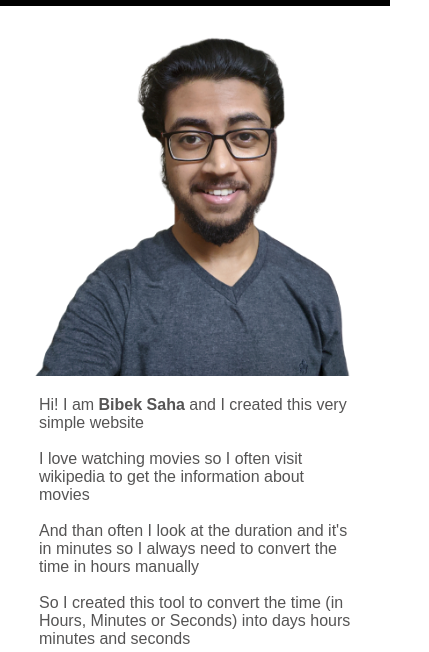
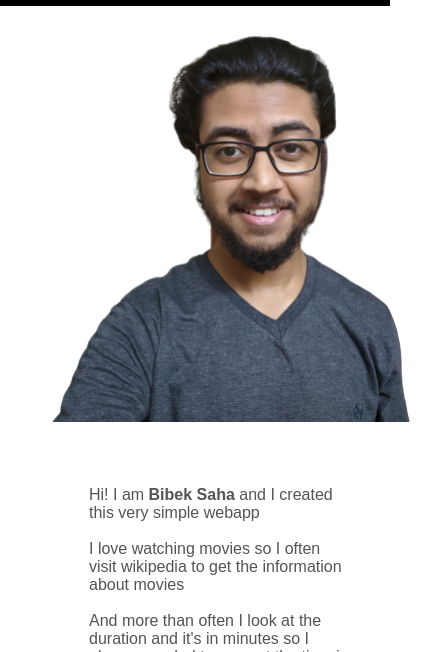
Before and after one commit to BibekSaha/convert-time, a React app: page /about in a window 390 px wide. Shown: the part 58-710 px from the top of the page, 429 px wide, since content can reach past the window. Built offline with nearby package versions, Linux system fonts and the light colour scheme.

Commit message:
Add some changes to styling and fixed some broken links

```diff
--- a/package.json
+++ b/package.json
@@ -13,7 +13,7 @@
   },
   "scripts": {
     "start": "react-scripts start",
-    "build": "react-scripts build",
+    "build": "GENERATE_SOURCEMAP=false react-scripts build",
     "test": "react-scripts test",
     "eject": "react-scripts eject"
   },
--- a/public/index.html
+++ b/public/index.html
@@ -7,7 +7,7 @@
     <meta name="theme-color" content="#000000" />
     <meta
       name="description"
-      content="Web site created using create-react-app"
+      content="Duration Converter"
     />
     <link rel="apple-touch-icon" href="%PUBLIC_URL%/logo192.png" />
     <!--
--- a/src/components/About/About.css
+++ b/src/components/About/About.css
@@ -1,26 +1,41 @@
+.About {
+  height: 70vh;
+  padding: 1rem;
+  display: flex;
+  justify-content: center;
+  align-items: center;
+  width: 900px;
+  margin: 2rem auto;
+}
+
 .About #bibek-saha-image {
-  height: 350px;
-  display: block;
-  margin: 20px auto;
+  height: 400px;
 }
 
 .About p {
-  text-align: center;
+  text-align: left;
   font-size: 1.2rem;
-  margin: 0 auto;
   color: #555454;
   font-weight: 500;
+  margin-left: 50px;
+  padding-top: 40px;
 }
 
 @media (max-width: 500px) {
+  .About {
+    display: block;
+    width: 80%;
+    margin: 0 auto;
+    height: 100%;
+  }
   .About img {
     height: 300px;
   }
 
   .About p {
     font-size: 1rem;
-    width: 80%;
     text-align: left;
+    margin-top: 20px;
     font-weight: normal;
   }
 }
--- a/src/components/About/About.js
+++ b/src/components/About/About.js
@@ -8,12 +8,12 @@ const About = () => {
     <div className="About">
       <img id="bibek-saha-image" alt="bibek saha" src={bibekSahaImage} />
       <p>
-        Hi! I am <strong>Bibek Saha</strong> and I created this very simple website<br /><br />
+        Hi! I am <strong>Bibek Saha</strong> and I created this very simple webapp<br /><br />
         I love watching movies so I often visit wikipedia to get the information about movies<br /><br />
-        And than often I look at the duration and it's in minutes so I always need to convert the time in hours manually<br /><br />
+        And more than often I look at the duration and it's in minutes so I always needed to convert the time in hours manually<br /><br />
         So I created this tool to convert the time (in Hours, Minutes or Seconds) into days hours minutes and seconds
+      <Footer />
       </p>
-      <Footer />
     </div>
   );
 };
--- a/src/components/TimeDisplay/TimeDisplay.css
+++ b/src/components/TimeDisplay/TimeDisplay.css
@@ -7,6 +7,7 @@
   justify-content: center;
   border: 3px solid black;
   padding: 10rem 1.2rem;
+  margin-bottom: 30px;
 }
 
 @media (max-width: 500px) {
```
Also changed, not shown: src/components/Footer/Footer.js (+1 -1 lines).
